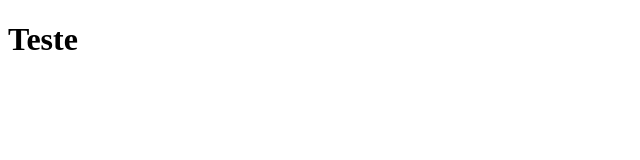
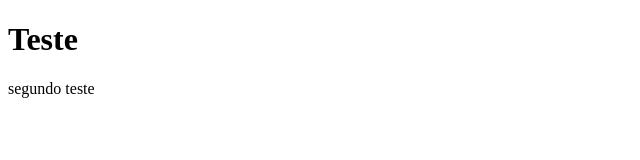
Before and after one commit to Nicolas-ZDev/teste-de-push, a plain HTML site: page index.html in a window 1280 px wide. Shown: the whole page, without its empty margins (0-640 px from the left). Drawn offline with Linux system fonts and the light colour scheme.

Commit message:
Update index.html

```diff
--- a/index.html
+++ b/index.html
@@ -7,5 +7,7 @@
 </head>
 <body>
     <h1>Teste</h1>
+
+    <p>segundo teste</p>
 </body>
 </html>
```
